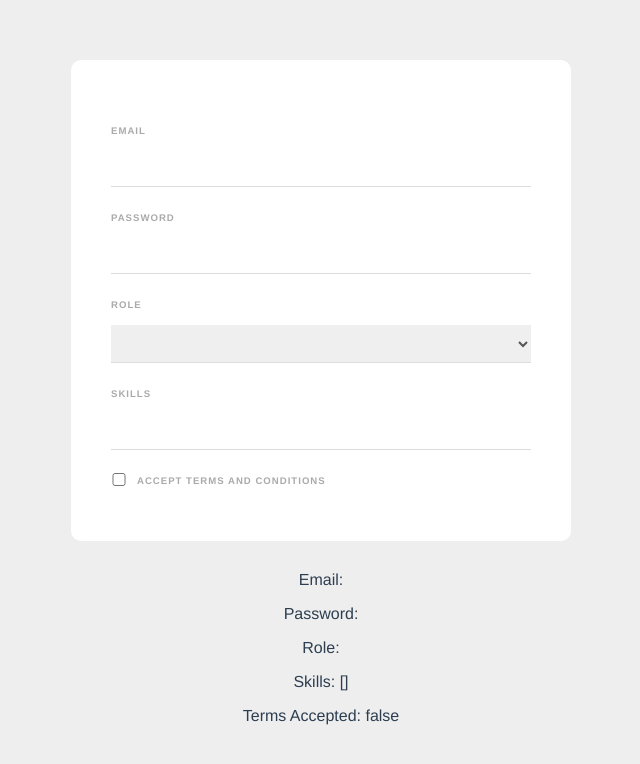
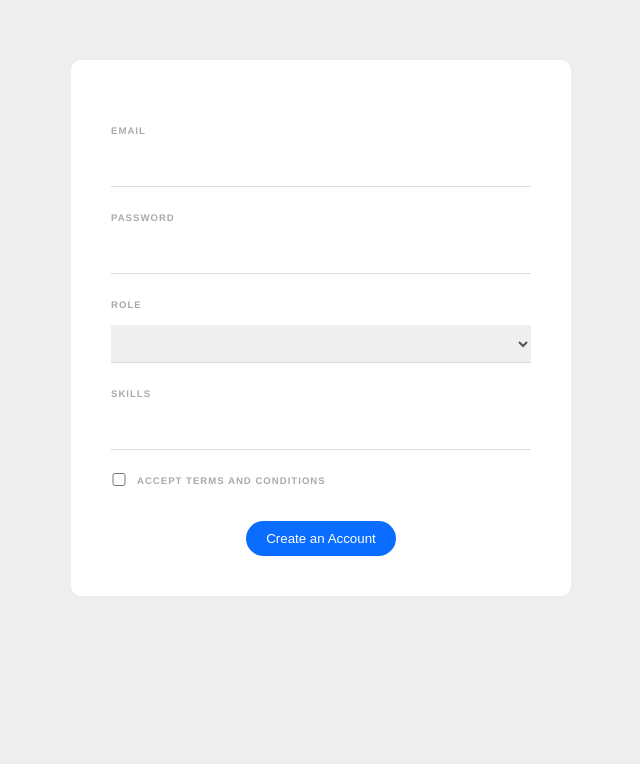
Before and after one commit to NNEUID/vue-3-forms, a Vue app: page / in a window 1280 px wide. Shown: the top 764 px of the page, without its empty margins (319-959 px from the left). Built offline with nearby package versions, Linux system fonts and the light colour scheme.

Commit message:
for submission and validation

```diff
--- a/src/components/SignupForm.vue
+++ b/src/components/SignupForm.vue
@@ -1,10 +1,11 @@
 <template>
-  <form>
+  <form @submit.prevent="handleSubmit">
     <label>Email</label>
     <input type="email" required v-model="email">
 
     <label>Password</label>
     <input type="password" required v-model="password">
+    <div v-if="passwordError" class="error">{{ passwordError }}</div>
 
     <label>Role</label>
     <select v-model="role">
@@ -13,7 +14,7 @@
     </select>
 
     <label>Skills</label>
-    <input type="text" required v-model="tempSkill" @keyup="addSkill">
+    <input type="text" v-model="tempSkill" @keyup="addSkill">
     <div class="pill" v-for="skill in skills" :key="skill">
       <span @click="deleteSkill(skill)">{{ skill }}</span>
     </div>
@@ -21,6 +22,10 @@
     <div class="terms">
       <input type="checkbox" required v-model="terms">
       <label>Accept Terms and Conditions</label>
+    </div>
+
+    <div class="submit">
+      <button type="submit">Create an Account</button>
     </div>
 
     <!-- <div class="terms">
@@ -38,12 +43,12 @@
   </form>
 
 
-  <p>Email: {{ email }}</p>
+  <!-- <p>Email: {{ email }}</p>
   <p>Password: {{ password }}</p>
   <p>Role: {{ role }}</p>
   <p>Skills: {{ skills }}</p>
   <p>Terms Accepted: {{ terms }}</p>
-  <!-- <p>Names: {{ names }}</p> -->
+  <p>Names: {{ names }}</p> -->
 </template>
 
 <script>
@@ -56,12 +61,13 @@ export default {
       terms: false,
       names: [],
       skills: [],
-      tempSkill: ''
+      tempSkill: '',
+      passwordError: ''
     }
   },
   methods: {
     addSkill(e) {
-      if(e.key === 'Enter' && this.tempSkill) {
+      if(e.key === 'Shift' && this.tempSkill) {
         if(!this.skills.includes(this.tempSkill)) {
           this.skills.push(this.tempSkill)
         }
@@ -72,6 +78,19 @@ export default {
       this.skills = this.skills.filter(item => {
          return skill !== item
       })
+    },
+    handleSubmit() {
+      // validate password
+      this.passwordError = this.password.length > 5 ?
+      '' : 'Password must be at least 6 characters long'
+
+      if(!this.passwordError) {
+        console.log(this.email);
+        console.log(this.password);
+        console.log(this.role);
+        console.log(this.skills);
+        console.log(this.terms);
+      }
     }
   }
 }
@@ -127,4 +146,24 @@ input[type="checkbox"] {
   color: #777;
   cursor: pointer;
 }
+
+button {
+  background: #0b6dff;
+  border: 0;
+  padding: 10px 20px;
+  margin-top: 20px;
+  color: white;
+  border-radius: 20px;
+}
+
+.submit {
+  text-align: center;
+}
+
+.error {
+  color: #ff0062;
+  margin-top: 10px;
+  font-size: 0.8em;
+  font-weight: bold;
+}
 </style>
```
